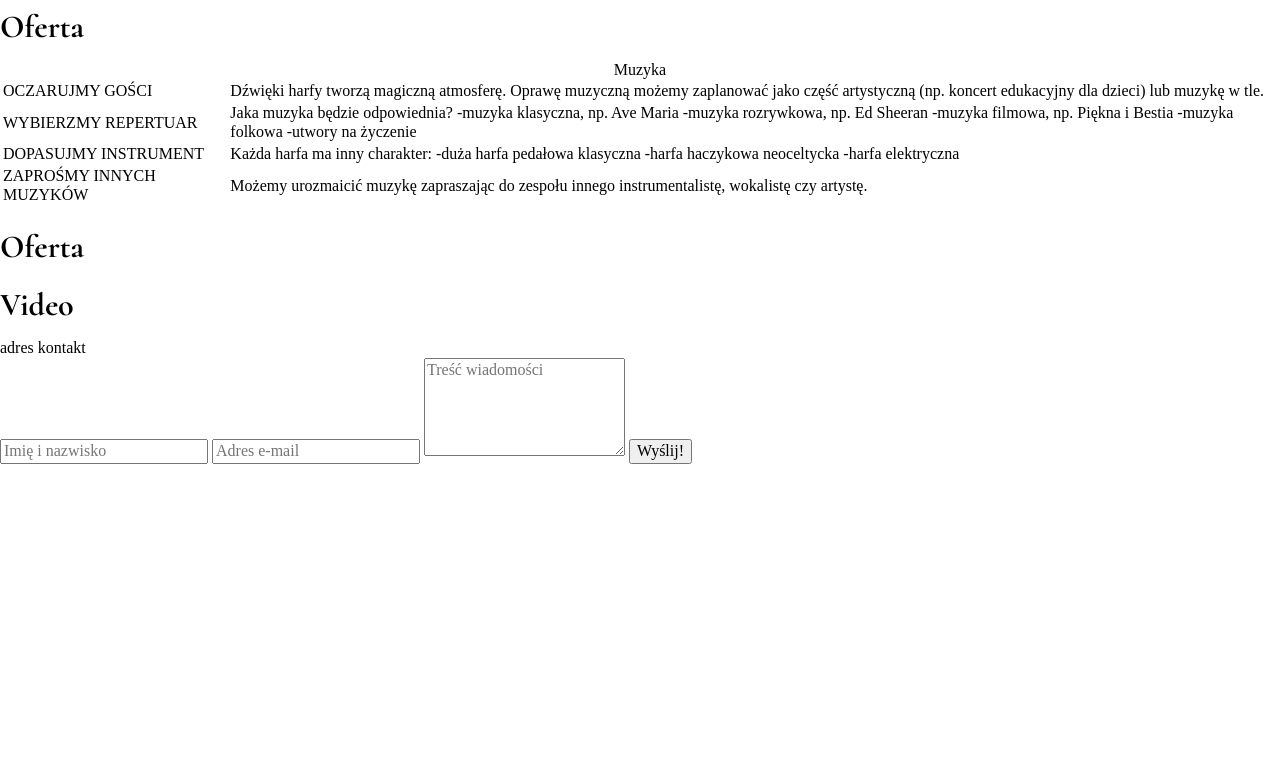
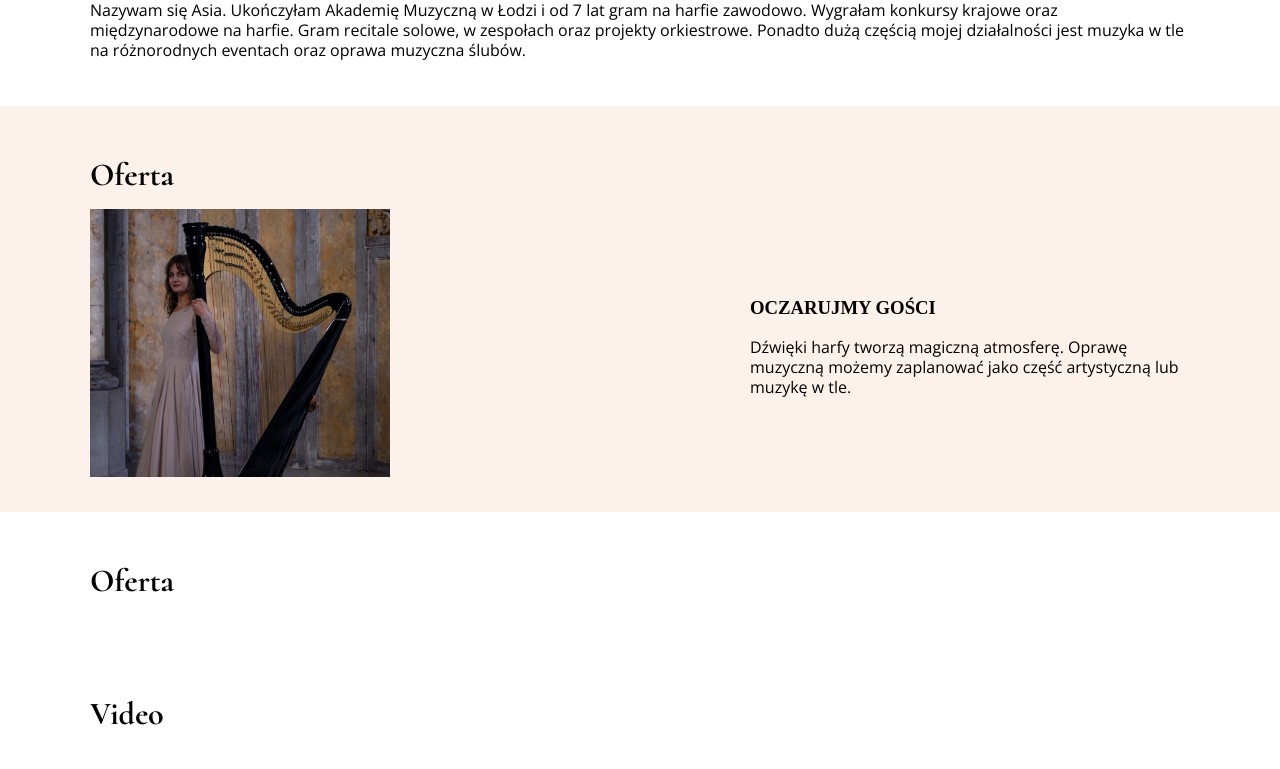
Before and after one commit to joannafilomena/Asiaiharfa, a plain HTML site: page index.html in a window 1280 px wide. Shown: the part 717-1486 px from the top of the page. Before the commit the page ends 1181 px from the top, so only its background shows below. Drawn offline with nearby package versions, Linux system fonts and the light colour scheme.

Commit message:
New elements added

```diff
--- /dev/null
+++ b/css/htmltags.css
@@ -0,0 +1,28 @@
+html {
+    box-sizing:border-box;
+}
+
+body {
+    margin: 0;
+}
+
+*, ::after, ::before {
+    box-sizing: inherit;
+}
+
+header {
+    width: 100%;
+    background-image: url("IMG_1717-min.jpg");
+    background-position: top 20%;
+    background-repeat: no-repeat;
+    background-size:cover;
+}
+
+nav {
+    display: flex;
+    justify-content: space-between;
+}
+
+section {
+    padding: 30px 90px;
+}
--- /dev/null
+++ b/css/main.css
@@ -0,0 +1,43 @@
+
+h1 {
+    font-family: 'Cormorant', serif;
+    font-weight: 700;
+    margin-bottom: 15px;
+}
+
+h2 {
+    font-family: 'Open Sans', sans-serif;
+    font-weight: 300;
+    color: #E09D77;
+    font-size: 25px;
+    margin-top: 0;
+    margin-bottom:70px;
+}
+
+p {
+    font-family: 'Open Sans', sans-serif;
+    font-weight: lighter;
+    line-height: 20px;
+}
+
+a {
+    font-family: 'Open Sans', sans-serif;
+    color: rgba(255, 255, 255, 0.800);
+    text-decoration: none;
+    text-transform: uppercase;
+    vertical-align:middle;
+    margin-left: 26px;
+    padding: 5px;
+}
+
+a:hover {
+    color: white;
+    border-bottom: 1px solid white;
+    outline: none;
+    transition-duration: 0.3s;
+}
+
+a:active {
+    color: #f1d6c6;
+    border-bottom: 1px solid #f1d6c6;
+}
--- a/css/style.css
+++ b/css/style.css
@@ -1,30 +1,7 @@
 @import url('https://fonts.googleapis.com/css2?family=Cormorant:wght@300;400;500;600;700&display=swap');
 @import url('https://fonts.googleapis.com/css2?family=Cormorant:wght@300;400;500;600;700&family=Open+Sans:wght@300;400;500;600;700&display=swap');
 
-html {
-    box-sizing:border-box;
-}
 
-body {
-    margin: 0;
-}
-
-*, ::after, ::before {
-    box-sizing: inherit;
-}
-
-header {
-    width: 100%;
-    background-image: url("IMG_1717-min.jpg");
-    background-position: top 20%;
-    background-repeat: no-repeat;
-    background-size:cover;
-}
-
-nav {
-    display: flex;
-    justify-content: space-between;
-}
 
 .nav__img {
     margin-left: 90px;
@@ -37,28 +14,6 @@ nav {
 
 .logo {
     max-width: 175px;
-}
-
-a {
-    font-family: 'Open Sans', sans-serif;
-    color: rgba(255, 255, 255, 0.800);
-    text-decoration: none;
-    text-transform: uppercase;
-    vertical-align:middle;
-    margin-left: 26px;
-    padding: 5px;
-}
-
-a:hover {
-    color: white;
-    border-bottom: 1px solid white;
-    outline: none;
-    transition-duration: 0.3s;
-}
-
-a:active {
-    color: #f1d6c6;
-    border-bottom: 1px solid #f1d6c6;
 }
 
 a.last {
@@ -84,25 +39,11 @@ a.last:active {
     margin-left: 120px;
 }
 
-h1 {
-    font-family: 'Cormorant', serif;
-    font-weight: 700;
-    margin-bottom: 15px;
-}
 
 .headline {
     color: white;
     font-size: 61px;
     letter-spacing: 0.1em;
-}
-
-h2 {
-    font-family: 'Open Sans', sans-serif;
-    font-weight: 300;
-    color: #E09D77;
-    font-size: 25px;
-    margin-top: 0;
-    margin-bottom:70px;
 }
 
 .header__Button {
@@ -146,3 +87,22 @@ h2 {
     opacity: 80%;
     margin-bottom: 30px;
 }
+
+.offer {
+    background-color: #f3bd9e34;
+
+}
+
+.offer__element {
+    display: flex;
+    justify-content: space-between;
+    align-items: center;
+}
+
+.offer__left, .offer__right {
+    width: 40%;
+}
+
+.offer__img {
+    max-width: 300px;
+}
--- a/index.html
+++ b/index.html
@@ -11,12 +11,13 @@
     <meta name="author" content="Joanna Kamińska">
     <link rel="icon" href="images/Asia-i-harfa_logo podstawowe.png">
     <link href="https://cdnjs.cloudflare.com/ajax/libs/normalize/8.0.1/normalize.min.css" rel="stylesheet">
+    <link href="css/htmltags.css" rel="stylesheet">
+    <link href="css/main.css" rel="stylesheet">
     <link href="css/style.css" rel="stylesheet">
     <script defer src="js/script.js"></script>
 </head>
 
 <body>
-
     <header>
         <nav>
             <div class="nav__img">
@@ -35,60 +36,44 @@
             <button class="header__Button"><a href="#offer" class="header__moreLink">Dowiedz się więcej</a></button>
             <div class="socialMedia"></div>
             <a class="socialMedia__link" target="_blank" rel="noreferrer nooopener" title="Facebook"
-                href="https://www.facebook.com/AsiaiHarfa"><img class="socialMedia__icon" alt="Facebook" src="images/facebook.png"></a>
+                href="https://www.facebook.com/AsiaiHarfa"><img class="socialMedia__icon" alt="Facebook"
+                    src="images/facebook.png"></a>
             <a class="socialMedia__link" target="_blank" rel="noreferrer nooopener" title="Instagram"
-                href="https://www.instagram.com/joanna_harp/"><img class="socialMedia__icon"
-                    src="images/instagram.png" alt="Instagram"></a>
+                href="https://www.instagram.com/joanna_harp/"><img class="socialMedia__icon" src="images/instagram.png"
+                    alt="Instagram"></a>
             <a class="socialMedia__link" target="_blank" rel="noreferrer nooopener" title="Tik Tok"
-                href="https://vm.tiktok.com/ZM8CUVFV3/"><img class="socialMedia__icon" src="images/tik-tok.png" alt="TikTok"></a>
+                href="https://vm.tiktok.com/ZM8CUVFV3/"><img class="socialMedia__icon" src="images/tik-tok.png"
+                    alt="TikTok"></a>
             <a class="socialMedia__link" target="_blank" rel="noreferrer nooopener" title="YouTube"
                 href="https://www.youtube.com/user/asiaaa33/videos?app=desktop"><img class="socialMedia__icon"
                     src="images/youtube.png" alt="YouTube"></a>
         </div>
     </header>
     <main>
-        <section id="about">
+        <section id="about" class="about">
             <h1>O mnie</h1>
-            Tu jest o mnie.
+            <p>Nazywam się Asia. Ukończyłam Akademię Muzyczną w Łodzi i od 7 lat gram na harfie zawodowo. Wygrałam
+                konkursy krajowe oraz międzynarodowe na harfie. Gram recitale solowe, w zespołach oraz projekty
+                orkiestrowe. Ponadto dużą częścią mojej działalności jest muzyka w tle na różnorodnych eventach oraz
+                oprawa muzyczna ślubów.</p>
         </section>
-        <section id="offer">
+        <section id="offer" class="offer">
             <h1>Oferta</h1>
-            <table>
-                <caption>Muzyka</caption>
-                <tbody>
-                    <tr>
-                        <td>OCZARUJMY
-                            GOŚCI</td>
-                        <td>Dźwięki harfy tworzą magiczną atmosferę. Oprawę muzyczną możemy zaplanować jako część
-                            artystyczną
-                            (np. koncert edukacyjny dla dzieci) lub muzykę w tle.</td>
-                    </tr>
-                    <tr>
-                        <td>WYBIERZMY
-                            REPERTUAR</td>
-                        <td>Jaka muzyka będzie odpowiednia?
-                            -muzyka klasyczna, np. Ave Maria
-                            -muzyka rozrywkowa, np. Ed Sheeran
-                            -muzyka filmowa, np. Piękna i Bestia
-                            -muzyka folkowa
-                            -utwory na życzenie</td>
-                    </tr>
-                    <tr>
-                        <td>DOPASUJMY INSTRUMENT</td>
-                        <td>Każda harfa ma inny charakter:
-                            -duża harfa pedałowa klasyczna
-                            -harfa haczykowa neoceltycka
-                            -harfa elektryczna</td>
-                    </tr>
-                    <tr>
-                        <td>ZAPROŚMY
-                            INNYCH MUZYKÓW</td>
-                        <td>Możemy urozmaicić muzykę zapraszając do zespołu innego instrumentalistę, wokalistę czy
-                            artystę.
-                        </td>
-                    </tr>
-                </tbody>
-            </table>
+            <div class="offer__element">
+                <div class="offer__left">
+                    <img src="images/offer1.jpg" alt="asiaiharfa" class="offer__img">
+                </div>
+                <div class="offer__right">
+                    <h3>OCZARUJMY
+                        GOŚCI
+                    </h3>
+                    <p>Dźwięki harfy tworzą magiczną
+                        atmosferę. Oprawę muzyczną możemy
+                        zaplanować jako część artystyczną lub
+                        muzykę w tle.
+                    </p>
+                </div>
+            </div>
         </section>
         <section id="offer">
             <h1>Oferta</h1>
@@ -98,7 +83,7 @@
         </section>
     </main>
     <footer id="contact">
-        adres kontakt <a hrer="mailto:asiaiharfa@gmail.com">Mail</a>
+        adres kontakt <a href="mailto:asiaiharfa@gmail.com">Mail</a>
         <form action="mailto:asiaiharfa@gmail.com" method="post">
             <label>
                 <input name="name" placeholder="Imię i nazwisko" required>
```
Also changed, not shown: images/offer1.jpg (added), images/offer2.jpg (added), images/offer3.jpg (added), images/offer4.jpg (added).
